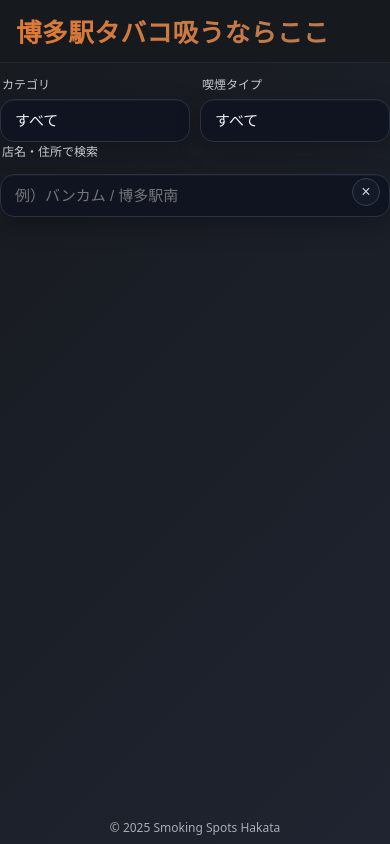
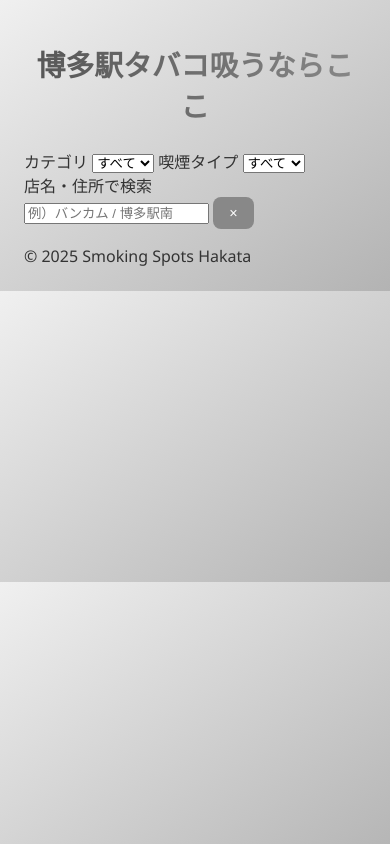
Before and after one commit to fujiwaratoshiki1106-tech/smoking_area_v2, a plain HTML site: page index.html in a window 390 px wide. Drawn offline with Linux system fonts and the light colour scheme.

Commit message:
Update style.css

```diff
--- a/style.css
+++ b/style.css
@@ -1,138 +1,160 @@
-:root{
-  --bg1:#171a1f; --bg2:#1f2430; --card:#f5f6f8; --ink:#1f2937;
-  --muted:#e5e7eb; --line:#d1d5db; --accent:#b66a2e; --accent2:#e07a36;
+/* ===== ベース設定 ===== */
+body {
+  font-family: 'Segoe UI', sans-serif;
+  padding: 1.5rem;
+  background: linear-gradient(to bottom right, #f0f0f0, #b3b3b3); /* グレー系グラデ */
+  color: #333;
 }
 
-*{box-sizing:border-box} html,body{height:100%}
-body{
-  margin:0;
-  font-family: system-ui,-apple-system,"Segoe UI",sans-serif;
-  background: linear-gradient(135deg,var(--bg1),var(--bg2));
-  color: var(--muted);
+/* ===== タイトル ===== */
+h1 {
+  text-align: center;
+  font-size: 2.2rem;
+  font-weight: bold;
+  background: linear-gradient(to right, #555, #888); /* 大人っぽいグレーグラデ */
+  -webkit-background-clip: text;
+  -webkit-text-fill-color: transparent;
+  margin-bottom: 1.5rem;
 }
 
-.appbar{
-  position: sticky; top:0; z-index:10;
-  padding: 12px 16px;
-  background: rgba(23,26,31,.9);
-  backdrop-filter: blur(6px);
-  border-bottom: 1px solid #222833;
-}
-.appbar h1{
-  margin:0;
-  font-size: 1.1rem;
-  background: linear-gradient(to right,var(--accent2),#b67a4f);
-  -webkit-background-clip:text; -webkit-text-fill-color:transparent;
+/* ===== フィルターエリア ===== */
+.filters {
+  margin-bottom: 1.5rem;
+  display: flex;
+  flex-wrap: wrap;
+  gap: 0.8rem;
+  justify-content: center;
 }
 
-.container{ padding: 12px 12px 72px; max-width: 960px; margin: 0 auto; }
-
-.controls{ margin: 10px 0 8px; }
-.controls .row{ display:flex; gap:8px; }
-select, .search{
-  width:100%; appearance:none;
-  padding: 10px 12px; border-radius: 12px;
-  color: var(--muted); background: #111827; border:1px solid #374151;
-  font-size: 14px;
-}
-.search{ margin-top:8px; }
-
-.status{ font-size:12px; opacity:.9; margin: 6px 2px; }
-
-.store-list{
-  display:grid; gap:10px;
-  grid-template-columns: repeat(auto-fill,minmax(260px,1fr));
+.filters select,
+.filters input {
+  padding: 0.5rem 0.8rem;
+  border-radius: 8px;
+  border: 1px solid #ccc;
+  background-color: #fafafa;
+  font-size: 1rem;
+  min-width: 160px;
 }
 
-.store-card{
-  position: relative;
-  background: var(--card); color: var(--ink);
-  border-radius: 16px;
-  border: 1px solid var(--line);
-  padding: 14px 14px 12px;
-  box-shadow: 0 8px 24px rgba(0,0,0,.25);
-  transition: transform .18s ease, box-shadow .18s ease;
-}
-.store-card:hover{ transform: translateY(-2px); box-shadow: 0 10px 28px rgba(0,0,0,.28) }
-
-.store-card h3{ margin:0 0 6px; font-size: 16px; color:#111827; font-weight:700; }
-
-.smoking-label{
-  position:absolute; top:10px; right:10px;
-  font-size: 12px; padding: 4px 10px; border-radius:999px;
-  background:#111827; color:#f3f4f6; border:1px solid #374151;
+#clear-search {
+  padding: 0.5rem 1rem;
+  border-radius: 8px;
+  border: none;
+  background-color: #888;
+  color: white;
+  cursor: pointer;
+  font-size: 0.9rem;
 }
 
-.badges{ display:flex; flex-wrap:wrap; gap:6px; margin:6px 0 8px; }
-.badge{
-  font-size:12px; padding:3px 8px; border-radius:999px;
-  background:#eef2f7; color:#1f2937; border:1px solid #d7dce3;
-}
-.badge-open{ background:#e6f6ec; color:#0b5d38; border-color:#bfe2cd; }
-
-.store-card a{ color: var(--accent); font-weight:600; text-decoration:none; }
-.store-card a:hover{text-decoration:underline}
-
-.footer{
-  position: fixed; bottom:0; left:0; right:0;
-  text-align:center; font-size:12px; opacity:.7;
-  padding:8px; background: transparent;
+#clear-search:hover {
+  background-color: #666;
 }
 
-/* アニメーション */
-.fade-in{opacity:0; transform:translateY(8px); animation:fadeUp .25s ease forwards}
-@keyframes fadeUp{to{opacity:1; transform:translateY(0)}}
-
-/* タブレット以上で少し余白UP */
-@media (min-width:768px){
-  .container{ padding: 16px 16px 84px; }
-  .store-card{ padding: 16px 16px 14px; }
+/* ===== 件数表示 ===== */
+#status {
+  text-align: center;
+  font-size: 0.9rem;
+  margin-bottom: 1rem;
+  color: #555;
 }
 
-/* 見出し：サイズUP＋上品なグレー */
-.appbar h1{
-  margin:0;
-  font-size: 1.6rem;           /* ← 1.1rem → 1.6rem に拡大 */
-  font-weight: 800;
-  color: #eef1f5;              /* 単色にして大人っぽく */
-  letter-spacing: .5px;
+/* ===== 店舗リスト ===== */
+.store-list {
+  display: grid;
+  grid-template-columns: repeat(auto-fit, minmax(300px, 1fr));
+  gap: 1.2rem;
 }
 
-/* コントロール群をリッチに（ラベル付き・角丸・影） */
-.controls{ margin: 12px 0 10px; }
-.controls .row{ display:flex; gap:10px; }
-.ctrl{ display:block; flex:1; }
-.ctrl-label{
-  display:block; font-size:12px; color:#c7cbd3; margin: 0 2px 6px;
+/* ===== 店舗カード ===== */
+.store-card {
+  border-radius: 1rem;
+  box-shadow: 0 4px 12px rgba(0,0,0,0.08);
+  padding: 1.2rem;
+  transition: transform 0.2s ease, box-shadow 0.2s ease;
+  background: #fff;
+  position: relative;
+  max-width: 500px;
+  margin: 0 auto;
 }
-select, .search{
-  width:100%; appearance:none;
-  padding: 12px 14px; border-radius: 14px;
-  color: #eef1f5; background: #0f1420; border:1px solid #2a3140;
-  font-size: 15px;
-  box-shadow: inset 0 1px 0 rgba(255,255,255,.04), 0 8px 24px rgba(0,0,0,.25);
+
+.store-card:hover {
+  transform: translateY(-3px);
+  box-shadow: 0 8px 20px rgba(0,0,0,0.12);
 }
-select:focus, .search:focus{ outline:none; border-color:#44506a; box-shadow: 0 0 0 3px rgba(68,80,106,.35); }
 
-/* 検索クリアボタン */
-.search-wrap{ position: relative; }
-.clear-btn{
-  position:absolute; right:10px; top:50%; transform: translateY(-50%);
-  width:28px; height:28px; border-radius:50%;
-  border:1px solid #354056; background:#141a26; color:#cfd5e2;
-  display:flex; align-items:center; justify-content:center;
-  font-size:16px; line-height:1; cursor:pointer;
+.store-card h3 {
+  margin: 0 0 0.5rem 0;
+  font-size: 1.3rem;
+  color: #333;
 }
-.clear-btn:hover{ background:#1a2130; }
 
-/* リンク色もオレンジからブロンズ寄りグレーへ */
-.store-card a{
-  color: #8aa2c7;              /* 渋めのブルーグレー */
-  font-weight:600; text-decoration:none;
+.smoking-label {
+  display: inline-block;
+  padding: 0.3em 0.6em;
+  font-size: 0.85rem;
+  border-radius: 0.5em;
+  background-color: #e0e0e0;
+  margin-left: 0.5rem;
+  color: #333;
 }
-.store-card a:hover{ text-decoration:underline }
 
-/* 喫煙ラベルは読みやすさ優先 */
-.smoking-label{
-  background:#0f1420; color:#e8ecf4; border:1px solid #2a3140;
+/* ===== バッジ ===== */
+.badges {
+  margin: 0.5rem 0;
 }
+
+.badge {
+  display: inline-block;
+  background-color: #f0f0f0;
+  padding: 0.25em 0.6em;
+  margin: 0.2em;
+  border-radius: 0.5em;
+  font-size: 0.8rem;
+  color: #555;
+}
+
+.badge-open {
+  background-color: #4caf50;
+  color: white;
+}
+
+/* ===== リンク ===== */
+.store-card a {
+  color: #444;
+  text-decoration: underline;
+}
+
+.store-card a:hover {
+  color: #000;
+}
+
+/* ===== フェードインアニメーション ===== */
+.fade-in {
+  opacity: 0;
+  animation: fadeInUp 0.5s ease forwards;
+}
+
+@keyframes fadeInUp {
+  from {
+    opacity: 0;
+    transform: translateY(6px);
+  }
+  to {
+    opacity: 1;
+    transform: translateY(0);
+  }
+}
+
+/* ===== スマホ向け調整 ===== */
+@media (max-width: 600px) {
+  body {
+    padding: 1rem;
+  }
+  .store-card {
+    padding: 1rem;
+    max-width: 90%;
+  }
+  h1 {
+    font-size: 1.8rem;
+  }
+}
```
